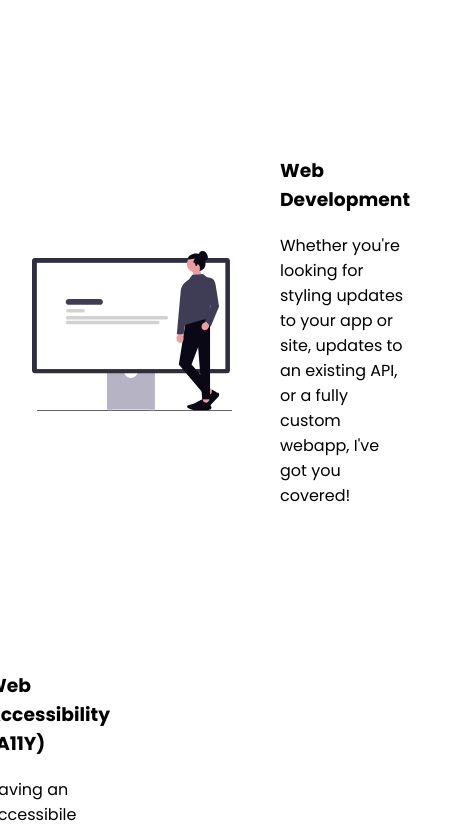
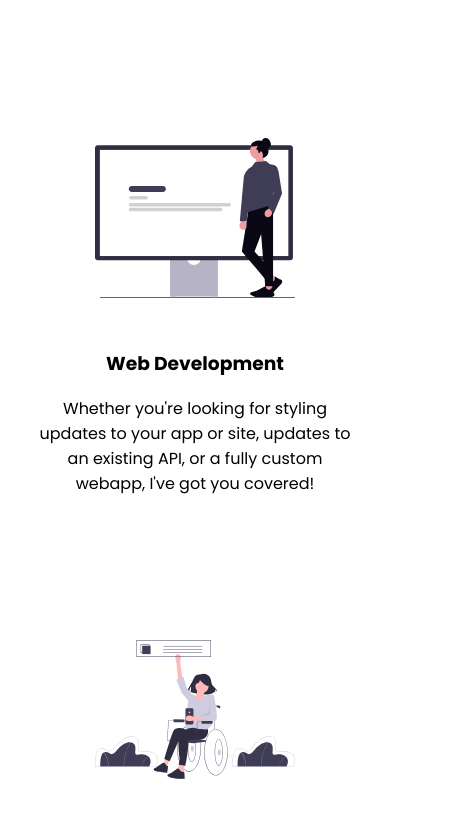
Before and after one commit to drewdoesdevelopment/drew-develops, a SvelteKit app: page / in a window 390 px wide. Shown: the part 820-1650 px from the top of the page, 470 px wide, since content can reach past the window. Built offline with nearby package versions, Linux system fonts and the light colour scheme.

Commit message:
Adds mobile styles for expertise items

```diff
--- a/src/elements/ExpertiseItems.svelte
+++ b/src/elements/ExpertiseItems.svelte
@@ -53,6 +53,7 @@
 			padding: 1rem;
 			width: 80%;
             margin: 4rem 0;
+            max-width: 1400px; // Spreads out the items for larger screens
 
             .flex {
                 margin-left: 3rem;
@@ -60,6 +61,10 @@
 
             &:last-child {
                 margin-bottom: 2rem;
+            }
+
+            p {
+                max-width: 830px;
             }
 		}
 
@@ -73,12 +78,39 @@
         }
 	}
 
+    @media (max-width: $breakpoint-m) {
+        .expertise-item {
+            flex-direction: column !important;
+            align-items: center;
+        }
+    }
+
 	@media (max-width: $breakpoint-m) {
 		.expertise {
 			&-item {
 				width: 100% !important;
 				margin-bottom: 2rem !important;
+
+                img {
+                    margin-bottom: 2rem;
+                }
+
+                p {
+                    max-width: 600px !important;
+                }
+
+                p, h3 {
+                    text-align: center;
+                }
+
+                .flex {
+                    margin-left: 0 !important;
+                }
 			}
+
+            .expertise-item:nth-child(2n) {
+                margin-right: 0 !important;
+            }
 
 			&-items {
 				flex-direction: column;
```
